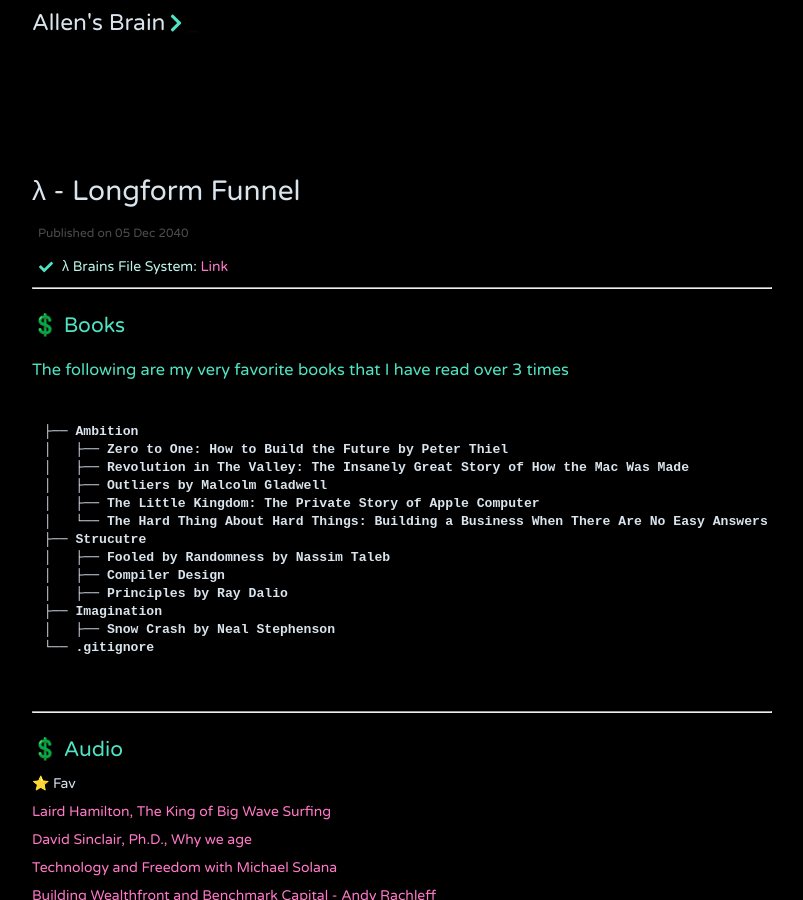
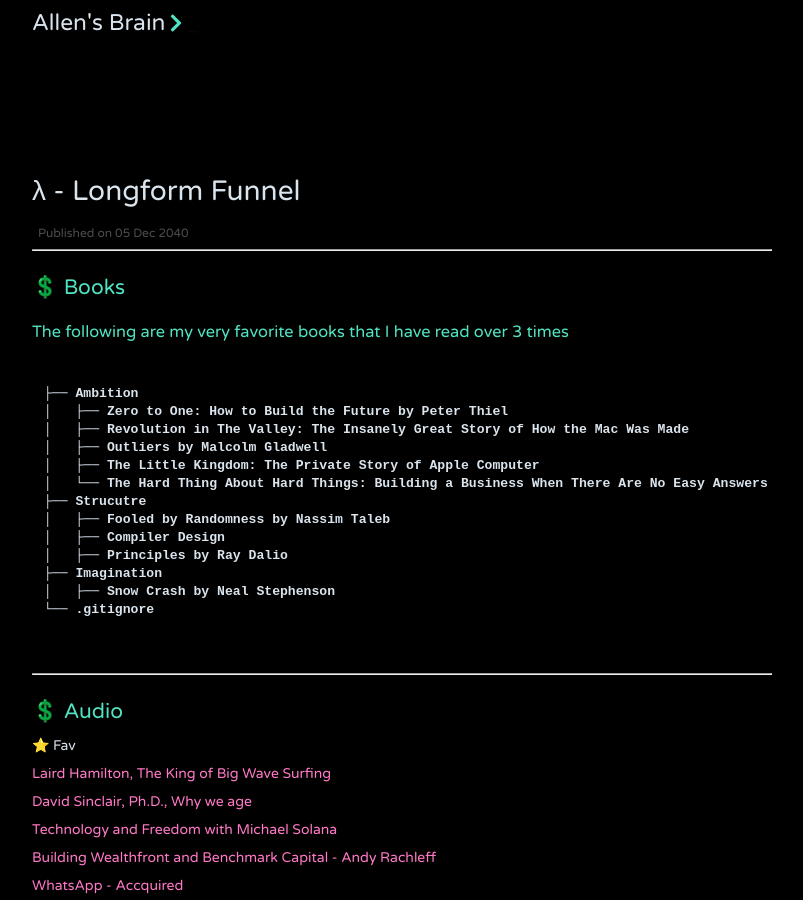
Before and after one commit to jithendrabsy/thoughts, a Jekyll site: the page built from _posts/2040-12-05-longform.md, in a window 1280 px wide and 900 px high. Shown: the whole window, without its empty margins (238-1041 px from the left). Built offline with Jekyll 4.4.1, drawn with Linux system fonts in a browser that asks for light colours; nearby versions of some CDN libraries.

Commit message:
Update A

```diff
--- a/_posts/2040-12-05-longform.md
+++ b/_posts/2040-12-05-longform.md
@@ -5,7 +5,6 @@
 tags: Creation
 ---
 
-- λ Brains File System: [Link](https://github.com/allenleein/brains)
 
 ---
 
```
Also changed, not shown: _posts/2040-12-06-thinking.md (+0 -1 lines).
